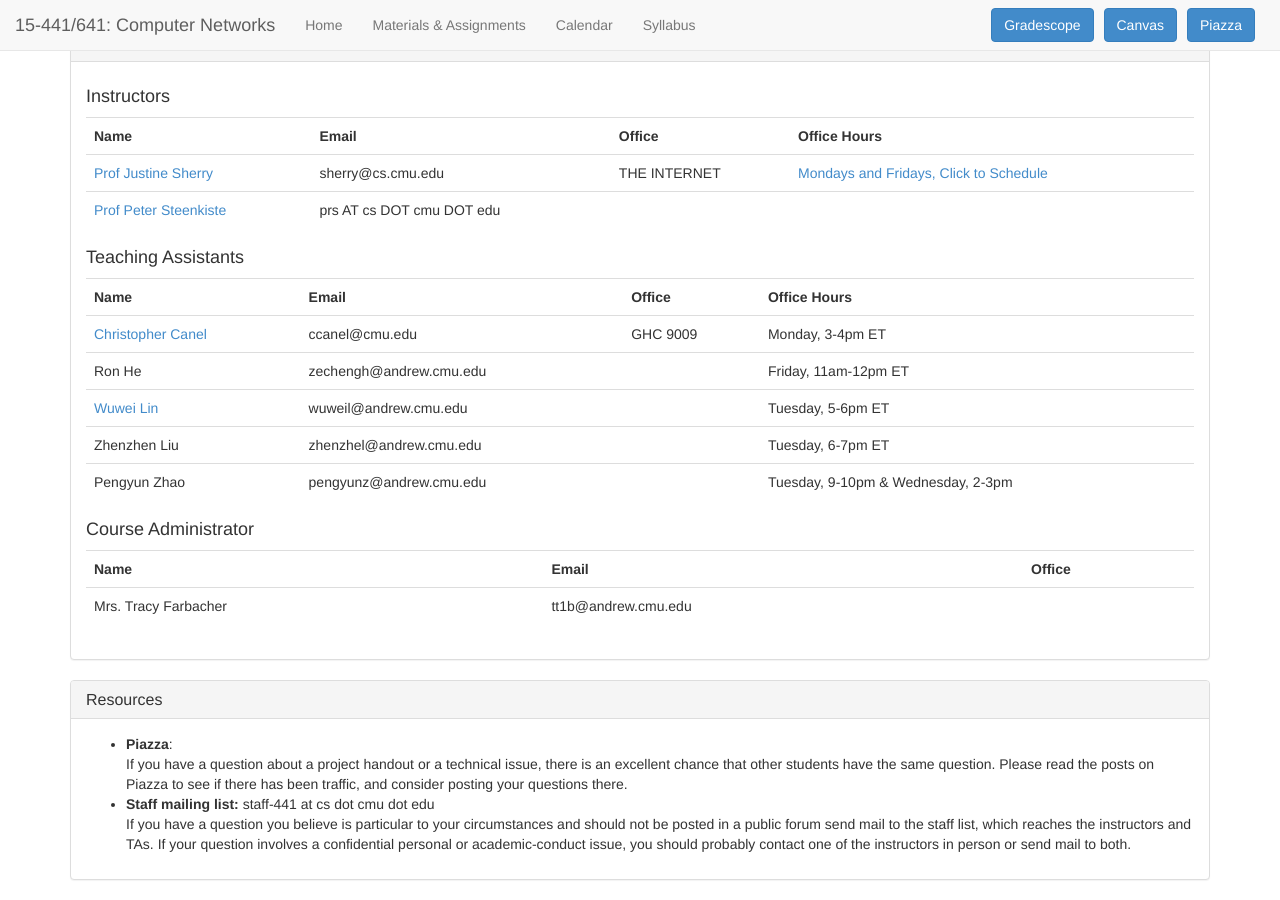
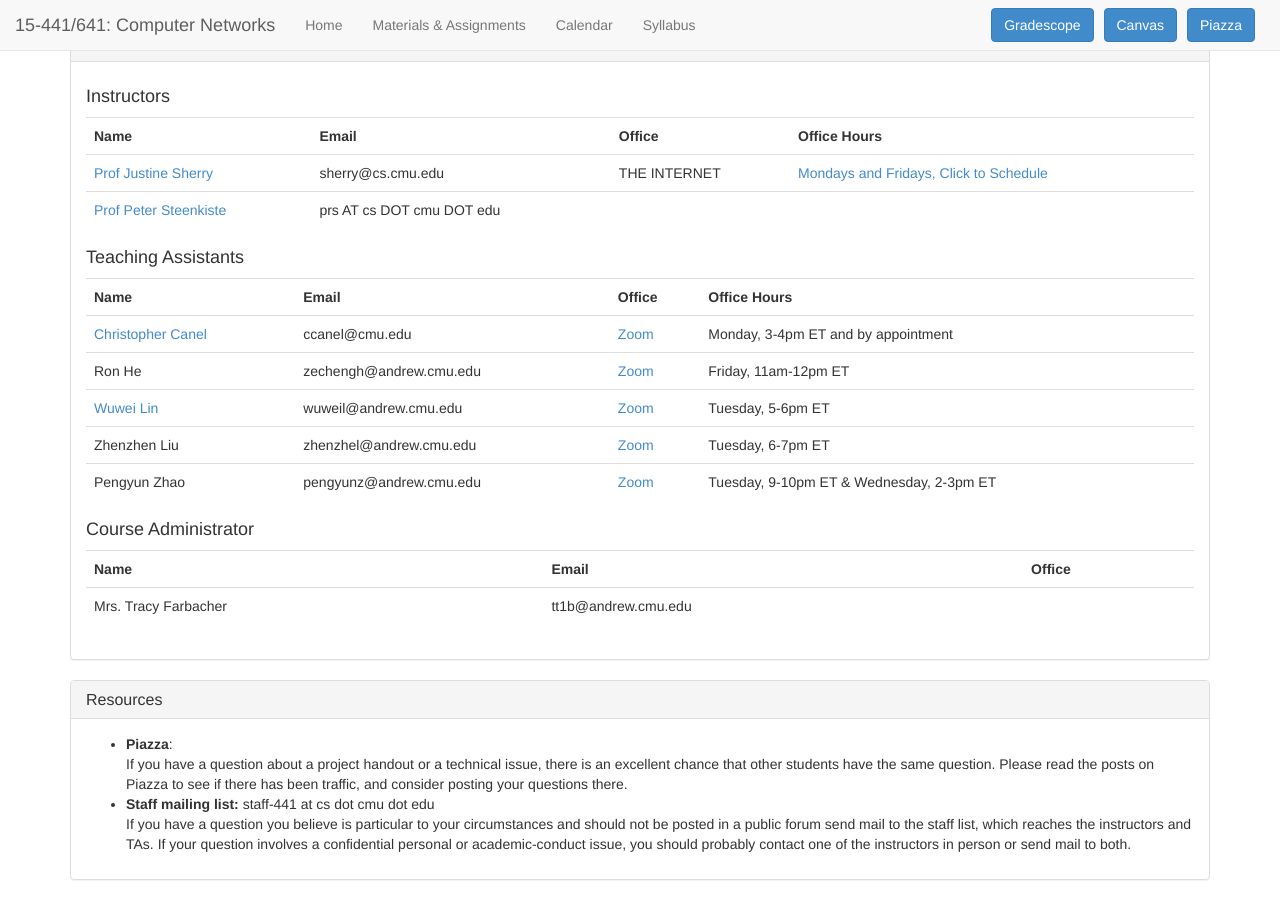
Before and after one commit to computer-networks/fa21, a Jekyll site: the page built from index.html, in a window 1280 px wide and 900 px high, scrolled down 548 px. Built offline with Jekyll 4.4.1, drawn with Linux system fonts in a browser that asks for light colours.

Commit message:
Add TA office hours Zoom link

```diff
--- a/index.html
+++ b/index.html
@@ -90,32 +90,32 @@ title: 15-441/641 Fall 2020
     <tr>
       <td><a href="https://www.ccanel.com/">Christopher Canel</a></td>
       <td><span class="email">ccanel@cmu.edu</span></td>
-      <td>GHC 9009</td>
-      <td>Monday, 3-4pm ET</td>
+      <td><a href="https://cmu.zoom.us/j/99110244793?pwd=YlhGUDd3MGdWc2pMbzBBaFFHNlk2dz09">Zoom</a></td>
+      <td>Monday, 3-4pm ET and by appointment</td>
     </tr>
     <tr>
       <td>Ron He</td>
       <td><span class="email">zechengh@andrew.cmu.edu</span></td>
-      <td></td>
+      <td><a href="https://cmu.zoom.us/j/99110244793?pwd=YlhGUDd3MGdWc2pMbzBBaFFHNlk2dz09">Zoom</a></td>
       <td>Friday, 11am-12pm ET</td>
     </tr>
      <tr>
       <td><a href="https://wuwei.io/">Wuwei Lin</a></td>
       <td><span class="email">wuweil@andrew.cmu.edu</span></td>
-      <td></td>
+      <td><a href="https://cmu.zoom.us/j/99110244793?pwd=YlhGUDd3MGdWc2pMbzBBaFFHNlk2dz09">Zoom</a></td>
       <td>Tuesday, 5-6pm ET</td>
     </tr>
      <tr>
       <td>Zhenzhen Liu</td>
       <td><span class="email">zhenzhel@andrew.cmu.edu</span></td>
-      <td></td>
+      <td><a href="https://cmu.zoom.us/j/99110244793?pwd=YlhGUDd3MGdWc2pMbzBBaFFHNlk2dz09">Zoom</a></td>
       <td>Tuesday, 6-7pm ET</td>
      </tr>
      <tr>
       <td>Pengyun Zhao</td>
       <td><span class="email">pengyunz@andrew.cmu.edu</span></td>
-      <td></td>
-      <td>Tuesday, 9-10pm & Wednesday, 2-3pm</td>
+      <td><a href="https://cmu.zoom.us/j/99110244793?pwd=YlhGUDd3MGdWc2pMbzBBaFFHNlk2dz09">Zoom</a></td>
+      <td>Tuesday, 9-10pm ET & Wednesday, 2-3pm ET</td>
     </tr>
 	</table>
 
```
